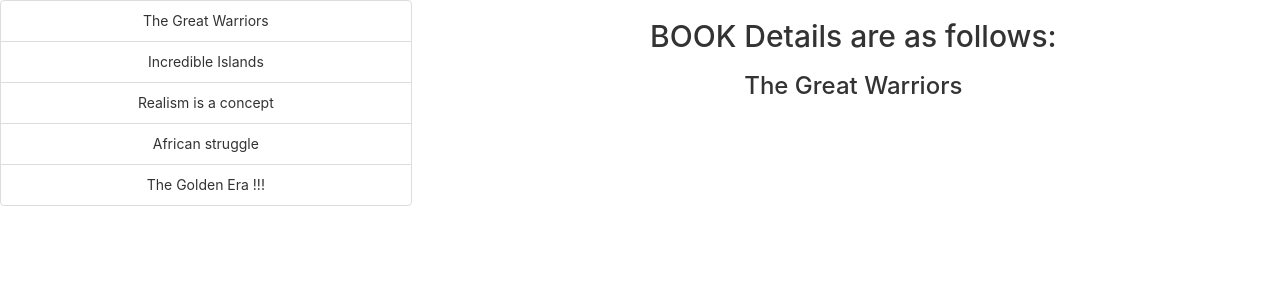
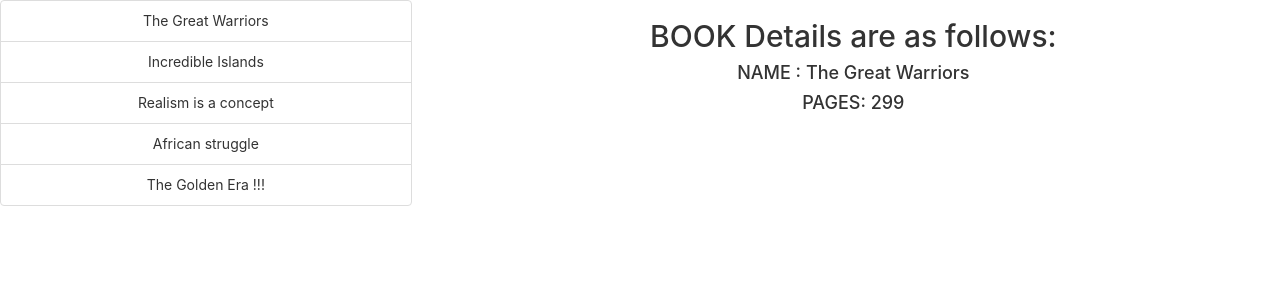
Before and after one commit to emmeiwhite/todoList, a React (Create React App) app: page / in a window 1280 px wide. Shown: the top 300 px of the page. Built offline with nearby package versions, Linux system fonts and the light colour scheme.

Commit message:
Book App with react-redux taught so much ! The Journey of TODO would be easy

```diff
--- a/src/containers/selected_book.js
+++ b/src/containers/selected_book.js
@@ -13,7 +13,8 @@ class SelectedBook extends Component{
        return(
            <div className="col-md-8">
                 <h2>BOOK Details are as follows:</h2>
-                <h3>{this.props.book.title}</h3>
+                <h4>NAME : {this.props.book.title}</h4>
+                <h4>PAGES: {this.props.book.pages}</h4>
             </div>
        )
    }
--- a/src/reducers/active_book.js
+++ b/src/reducers/active_book.js
@@ -1,5 +1,5 @@
 // We will initially show up any book
-const initialState =  {id:1,title:'The Great Warriors'};
+const initialState =  {id:1,title:'The Great Warriors',pages:299};
 
 
 export default function(state = initialState,action){
--- a/src/reducers/books.js
+++ b/src/reducers/books.js
@@ -2,10 +2,10 @@
 
 export default function(state,action){
     return [
-        {id:1,title:'The Great Warriors'},
-        {id:2,title:'Incredible Islands'},
-        {id:3,title:'Realism is a concept'},
-        {id:4,title:'African struggle'},
-        {id:5,title:'The Golden Era !!!'},
+        {id:1,pages:299,title:'The Great Warriors'},
+        {id:2,pages:279,title:'Incredible Islands'},
+        {id:3,pages:199,title:'Realism is a concept'},
+        {id:4,pages:209,title:'African struggle'},
+        {id:5,pages:699,title:'The Golden Era !!!'},
     ]
 }
```
